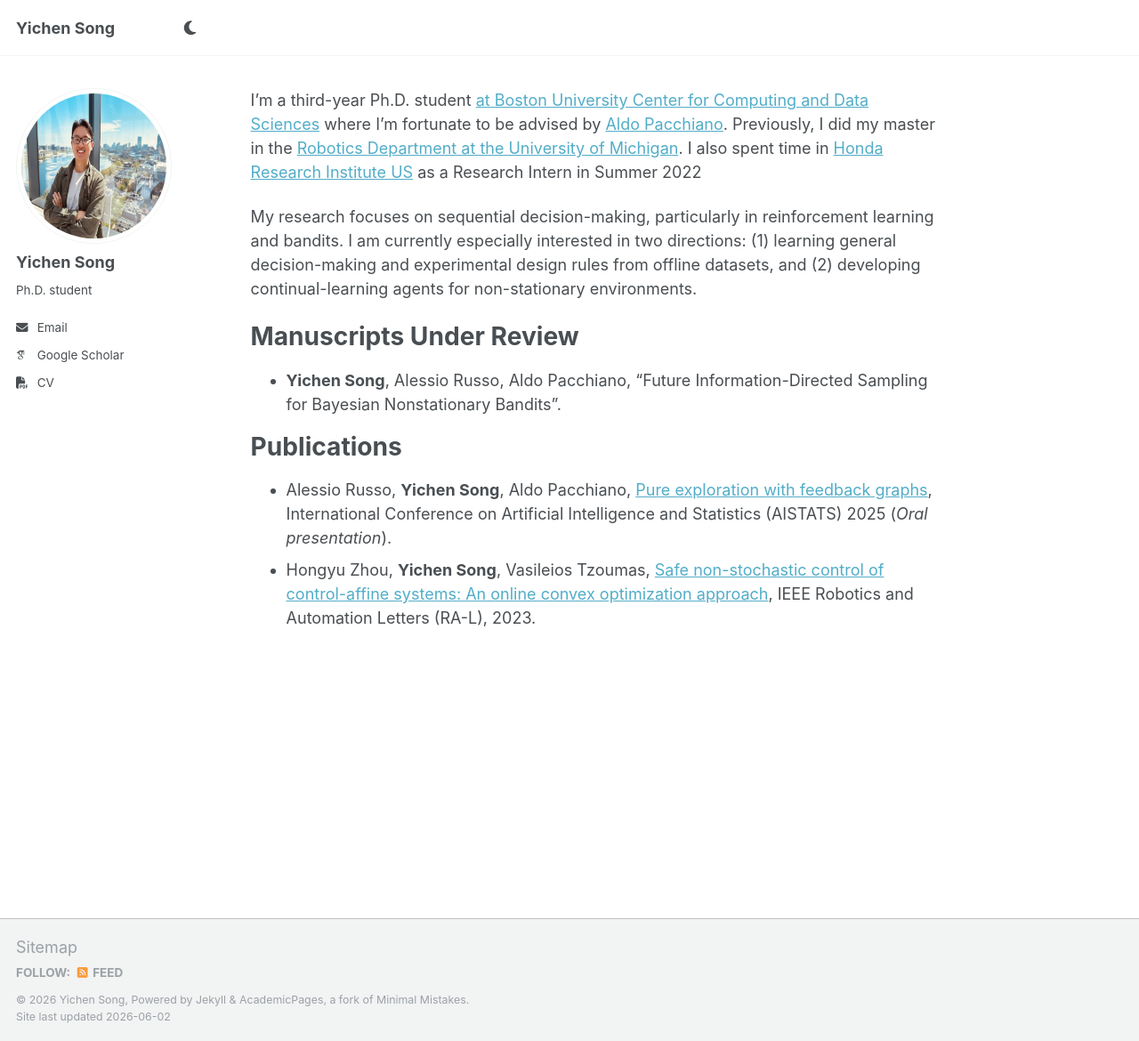
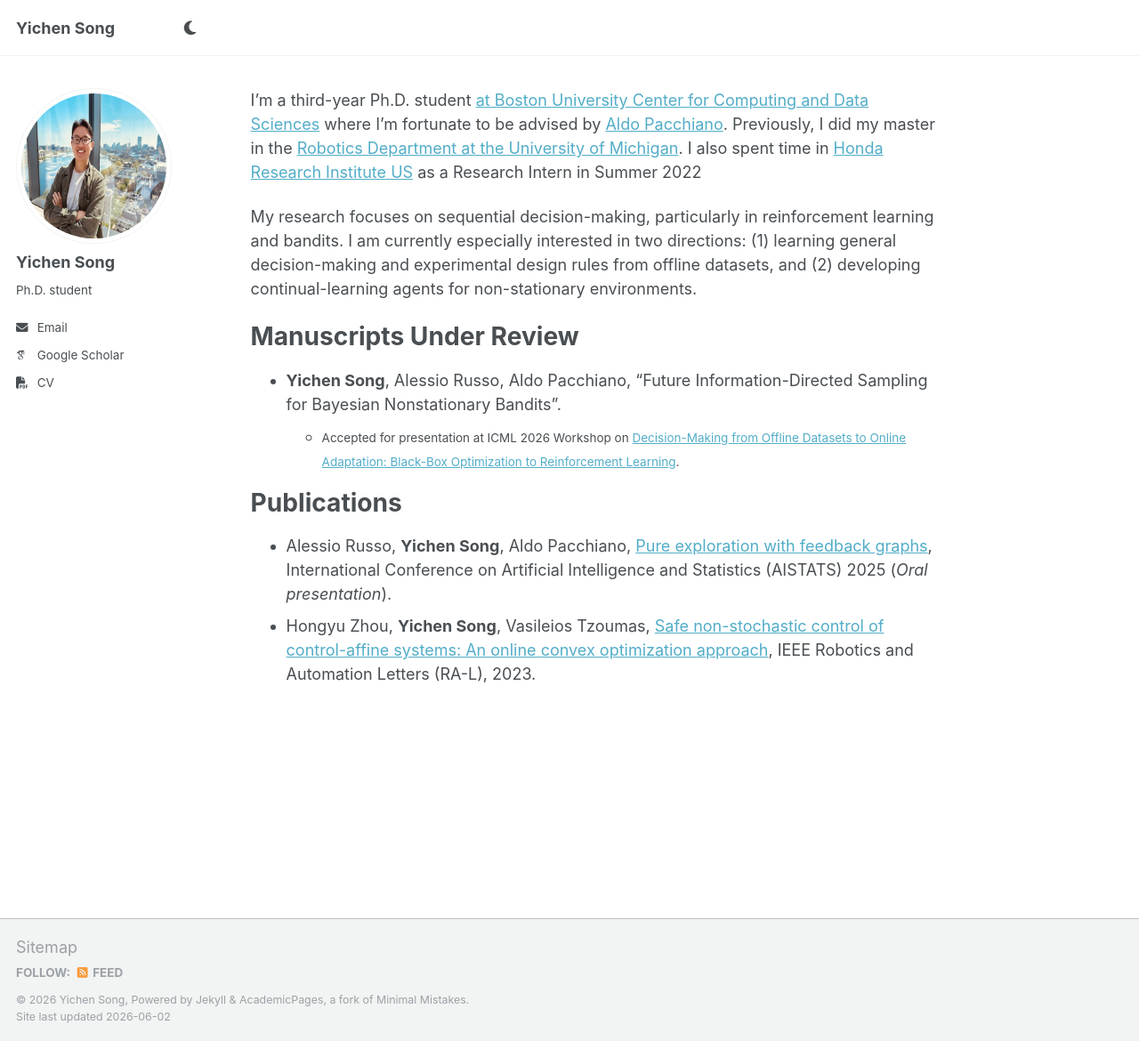
Before and after one commit to YichenSo/YichenSo.github.io, a Jekyll site: the page built from _pages/about.md, in a window 1280 px wide and 1170 px high. Shown: the whole window at 89% size. Built offline with Jekyll 4.4.1, drawn with Linux system fonts in a browser that asks for light colours; some web fonts are replaced.

Commit message:
update readme

```diff
--- a/_pages/about.md
+++ b/_pages/about.md
@@ -15,6 +15,7 @@ My research focuses on sequential decision-making, particularly in reinforcement
 Manuscripts Under Review
 ======
 - **Yichen Song**, Alessio Russo, Aldo Pacchiano, "Future Information-Directed Sampling for Bayesian Nonstationary Bandits".
+  - <small>Accepted for presentation at ICML 2026 Workshop on [Decision-Making from Offline Datasets to Online Adaptation: Black-Box Optimization to Reinforcement Learning](https://decision-making-offline2online-icml2026.github.io/).</small>
 
 
 Publications
```
